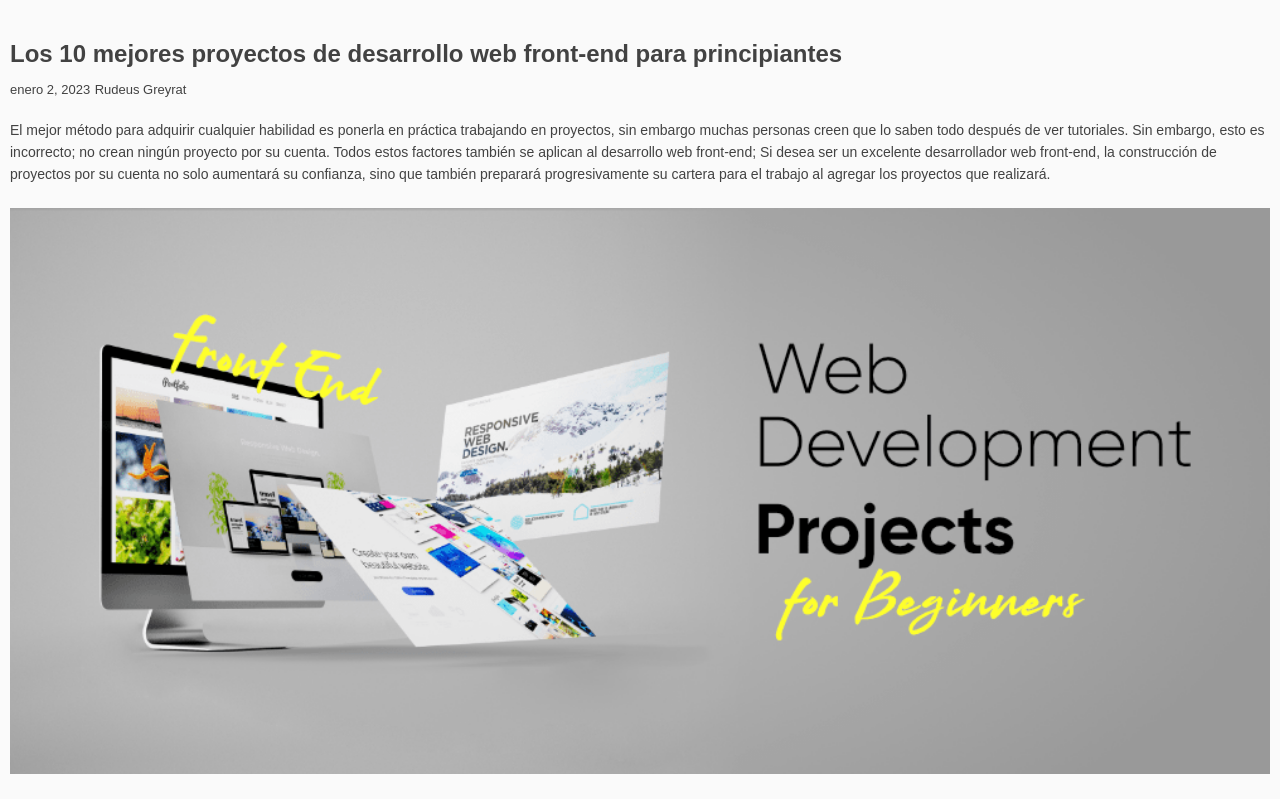
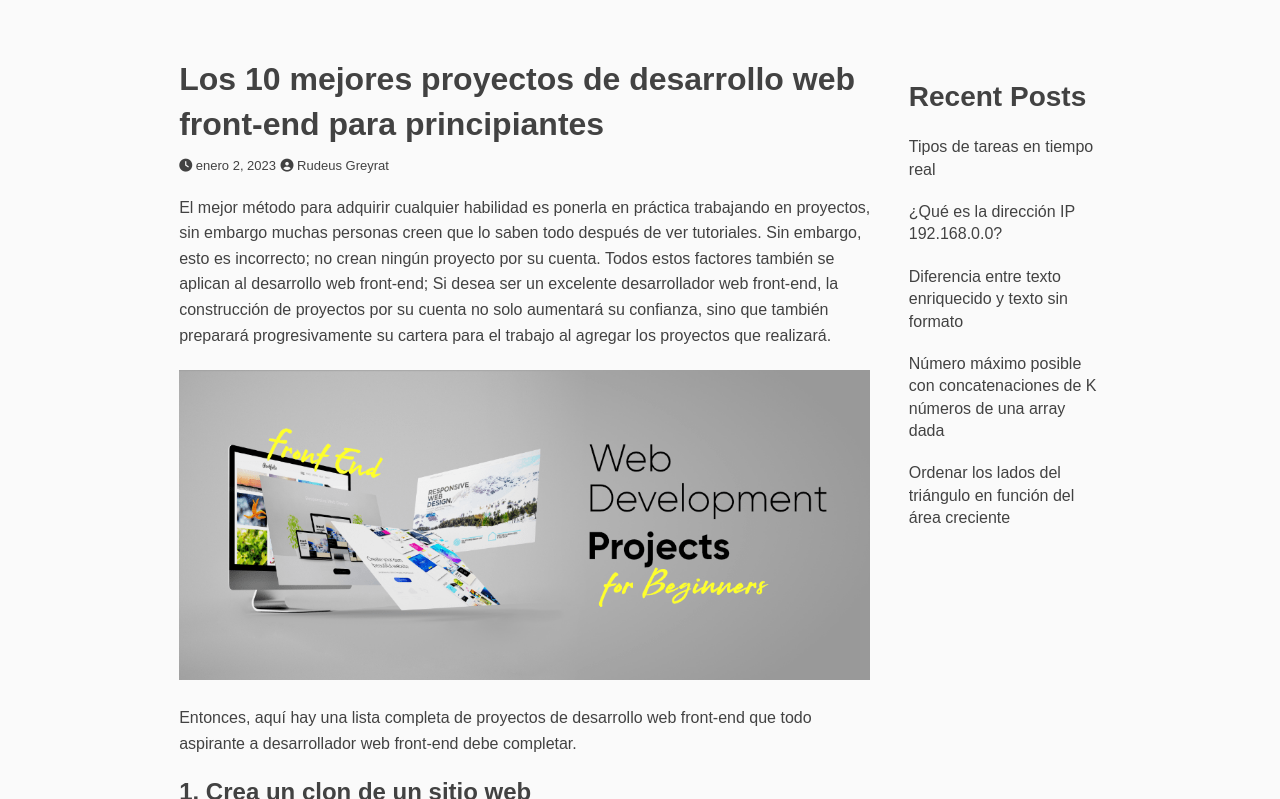
Before and after one commit to hShamed/clone-web, a plain HTML site: page index.html in a window 1280 px wide. Shown: the part 55-854 px from the top of the page. Drawn offline with Linux system fonts and the light colour scheme.

Commit message:
Estilización del tag aside

```diff
--- a/CSS/style.css
+++ b/CSS/style.css
@@ -12,20 +12,21 @@ header{
 }
 
 h1{
-    padding: 14px 0 14px 10px;
+    padding: 14px 0 14px 14%;
 }
 
 main{
-    width: auto;
+    width: 54%;
     position: relative;
-    margin: 0 auto;
-    padding: 0 10px;
+    margin: 0 0;
+    padding: 0 0 0 14%;
+    float: left;
 }
 
 .encabezado h2{
-    font-size: 24px;
+    font-size: 32px;
     font-weight: 700;
-    padding: 40px 0 10px 0;
+    padding: 60px 0 10px 0;
     line-height: 1.4;
 }
 
@@ -45,7 +46,7 @@ main{
 }
 
 .parrafo-cero p{
-    font-size: 14px;
+    font-size: 16px;
     line-height: 1.6;
     margin: 22px 0 0px;
 }
@@ -56,13 +57,13 @@ main{
 }
 
 .parrafos-listas h3{
-    font-size: 18px;
+    font-size: 24px;
     font-weight: 700;
     line-height: 1.4;
 }
 
 .parrafos-listas p{
-    font-size: 14px;
+    font-size: 16px;
     line-height: 1.6;
     margin: 18px 0;
 }
@@ -148,6 +149,10 @@ form textarea{
     margin-bottom: 15px;
 }
 
+form .asterisco-rojo{
+    color: red;
+}
+
 form .checkbox{
     width: 14px;
     height: 14px;
@@ -170,8 +175,32 @@ form .enviar:hover{
     background-color: #42424248;
 }
 
+aside{
+    width: 15%;
+    padding: 40px 14% 0 0;
+    float: right;
+}
+
+aside p{
+    font-size: 28px;
+    font-weight: 700;
+    padding: 40px 0 10px 0;
+    line-height: 1.4;
+}
+
+aside li{
+    padding: 10px 0;
+}
+
+aside a{
+    text-decoration: none;
+    color: #424242;
+    line-height: 1.4;
+}
+
 footer{
     background-color: rgba(169, 169, 169, 0.464);
     font-size: 14px;
-    padding: 15px 10px;
+    padding: 15px 0 15px 14%;
+    clear: both;
 }
--- a/index.html
+++ b/index.html
@@ -4,6 +4,7 @@
     <meta charset="UTF-8">
     <meta http-equiv="X-UA-Compatible" content="IE=edge">
     <meta name="viewport" content="width=device-width, initial-scale=1.0">
+    <script src="https://kit.fontawesome.com/d106b2e4a0.js" crossorigin="anonymous"></script>
     <title>Los 10 mejores proyectos de desarrollo web front-end para principiantes</title>
     <link rel="stylesheet" href="CSS/reset.css">
     <link rel="stylesheet" href="CSS/style.css">
@@ -16,8 +17,8 @@
     <main>
         <div class="encabezado">
             <h2>Los 10 mejores proyectos de desarrollo web front-end para principiantes</h2>
-            <p>enero 2, 2023</p>
-            <a href="https://barcelonageeks.com/author/rudeus_greyrat/">Rudeus Greyrat</a>
+            <p><i class="fa-solid fa-clock"></i> enero 2, 2023</p>
+            <a href="https://barcelonageeks.com/author/rudeus_greyrat/"><i class="fa-solid fa-circle-user"></i> Rudeus Greyrat</a>
         </div>
 
         <div class="parrafo-cero">
@@ -102,7 +103,7 @@
 
         <div class="end-links">
             <ul>
-                <li><a href="https://barcelonageeks.com/category/gblog/">GBlog</a></li>
+                <li><a href="https://barcelonageeks.com/category/gblog/"><i class="fa-solid fa-folder"></i> GBlog</a></li>
                 <li><a href="https://barcelonageeks.com/category/web-technologies/">Web Technologies</a></li>
             </ul>
         </div>
@@ -110,15 +111,15 @@
         <form>
             <p>Deja una respuesta</p>
 
-            <p>Tu dirección de correo electrónico no será publicada. Los campos obligatorios están marcados con *</p>
+            <p>Tu dirección de correo electrónico no será publicada. Los campos obligatorios están marcados con <span class="asterisco-rojo">*</span></p>
 
-            <label for="coments">Comentario</label>
+            <label for="coments">Comentario <span class="asterisco-rojo">*</span></label>
             <textarea name="coments" id="" cols="40" rows="10"></textarea>
 
-            <label for="name">Nombre</label>
+            <label for="name">Nombre <span class="asterisco-rojo">*</span></label>
             <input type="text" id="name" required>
 
-            <label for="email">Correo electrónico</label>
+            <label for="email">Correo electrónico <span class="asterisco-rojo">*</span></label>
             <input type="text" id="email" required>
 
             <label for="web">Web</label>
```
Also changed, not shown: IMG/reloj.png (added).
